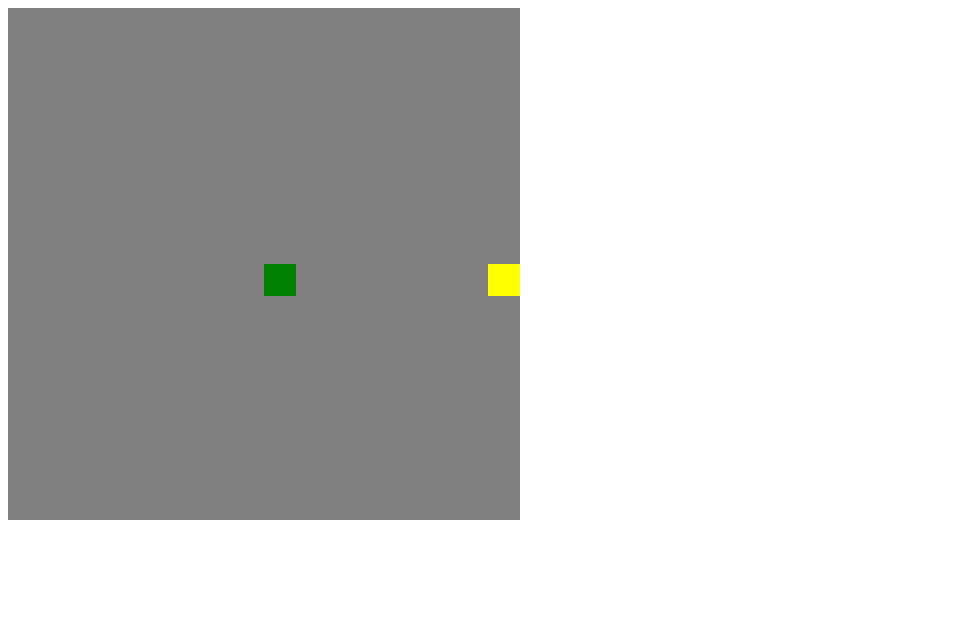
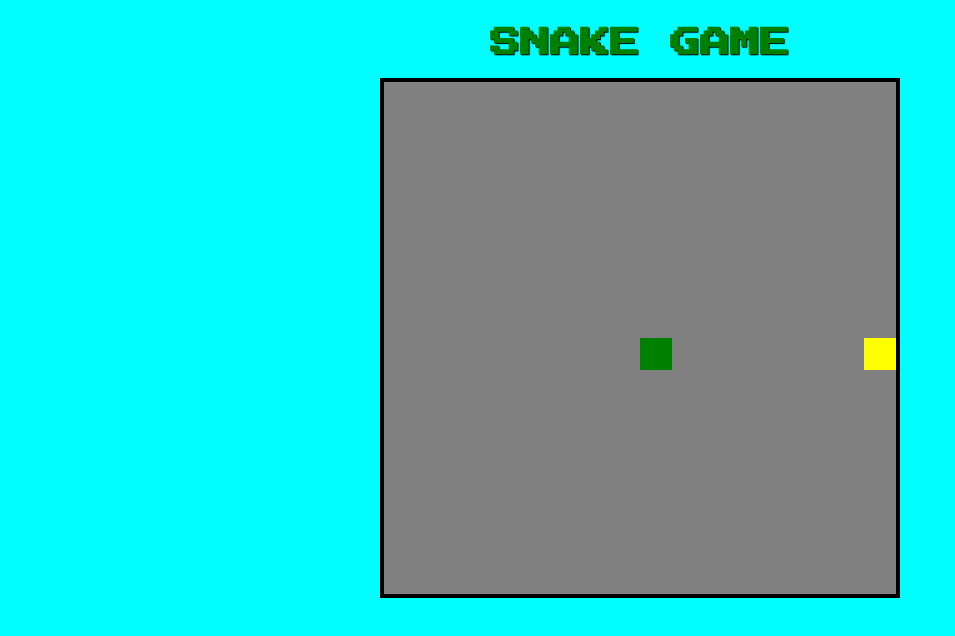
Before and after one commit to LRittes/Snake-game, a plain HTML site: page index.html in a window 1280 px wide. Shown: the whole page, without its empty margins (0-955 px from the left). Drawn offline with Linux system fonts and the light colour scheme.

Commit message:
created the style of canvas

```diff
--- /dev/null
+++ b/css/style.css
@@ -0,0 +1,20 @@
+@import url('https://fonts.googleapis.com/css2?family=Press+Start+2P&display=swap');
+
+body {
+    display: flex;
+    flex-direction: column;
+    justify-content: center;
+    align-items: center;
+    background-color: aqua;
+}
+
+.text {
+    font-family: 'Press Start 2P', cursive;
+    font-size: 30px;
+    color: green;
+    text-shadow: 1px 1px 1px black;
+}
+
+canvas {
+    border: 4px solid black;
+}
--- a/index.html
+++ b/index.html
@@ -5,9 +5,10 @@
     <meta http-equiv="X-UA-Compatible" content="IE=edge">
     <meta name="viewport" content="width=device-width, initial-scale=1.0">
     <title>Snake game</title>
-    <link rel="stylesheet" href="style.css">
+    <link rel="stylesheet" href="css/style.css">
 </head>
 <body>
+    <h1 class="text">SNAKE GAME</h1>
     <canvas id="snake" width="512" height="512"></canvas>
 </body>
 <script src="js/main.js"></script>
```
Also changed, not shown: style.css (deleted).
